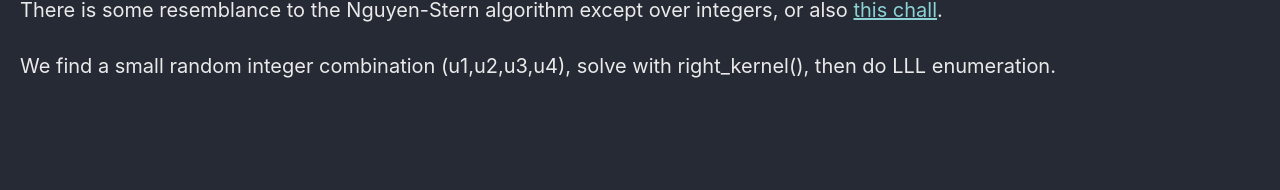
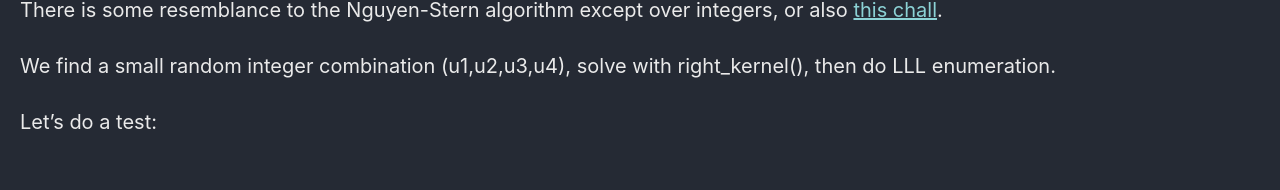
Before and after one commit to Connor-McCartney/Connor-McCartney.github.io, a Jekyll site: the page built from _pages/cryptography/other/roots-corCTF2024.md, in a window 1280 px wide. Shown: the part 1977-2167 px from the top of the page. Built offline with Jekyll 4.4.1, drawn with Linux system fonts in a browser that asks for light colours; cached includes are drawn as plain includes; before the commit the page ends 2114 px from its top, so only the background shows below that.

Commit message:
Update roots-corCTF2024.md

```diff
--- a/_pages/cryptography/other/roots-corCTF2024.md
+++ b/_pages/cryptography/other/roots-corCTF2024.md
@@ -79,3 +79,5 @@ o4 = x10*p1 + x11*p2 + x12*p3
 There is some resemblance to the Nguyen-Stern algorithm except over integers, or also [this chall](https://connor-mccartney.github.io/cryptography/ecc/ECLCG-HITCON-2024).
 
 We find a small random integer combination (u1,u2,u3,u4), solve with right_kernel(), then do LLL enumeration.
+
+Let's do a test:
```
